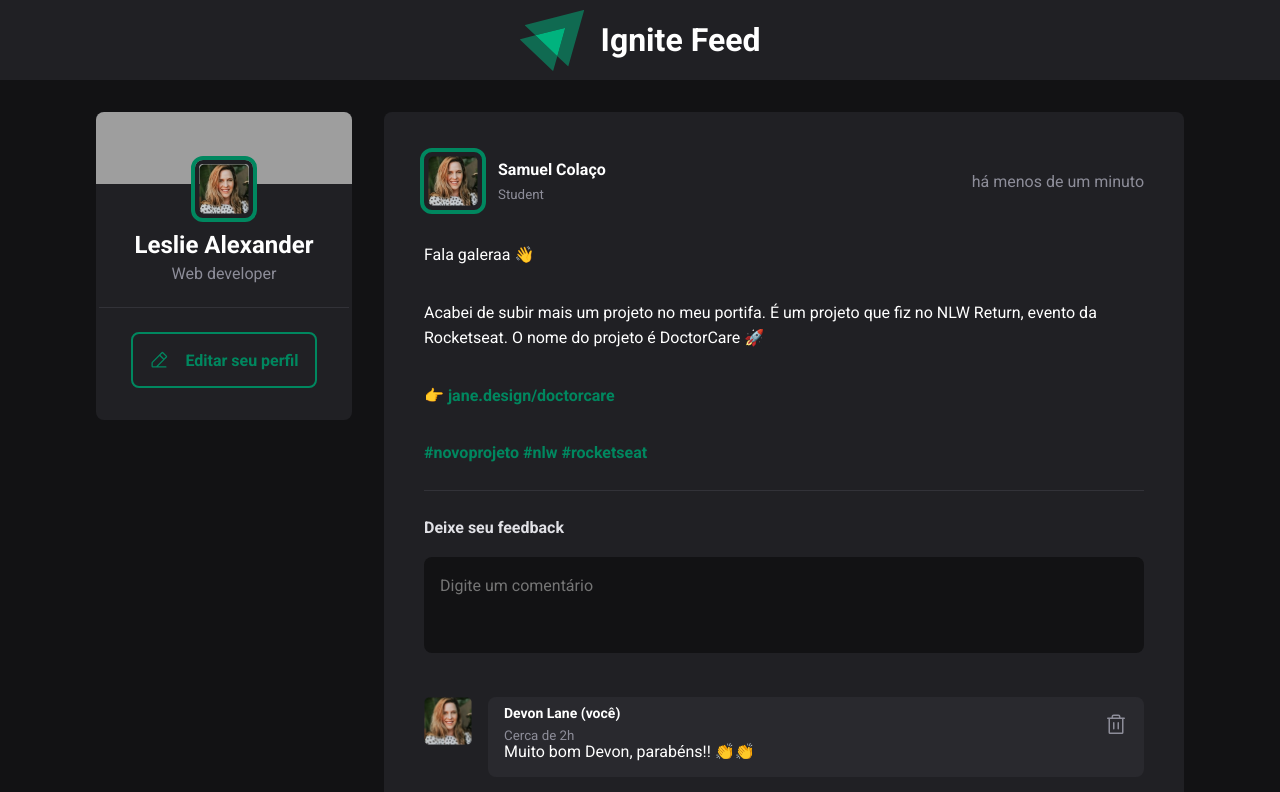
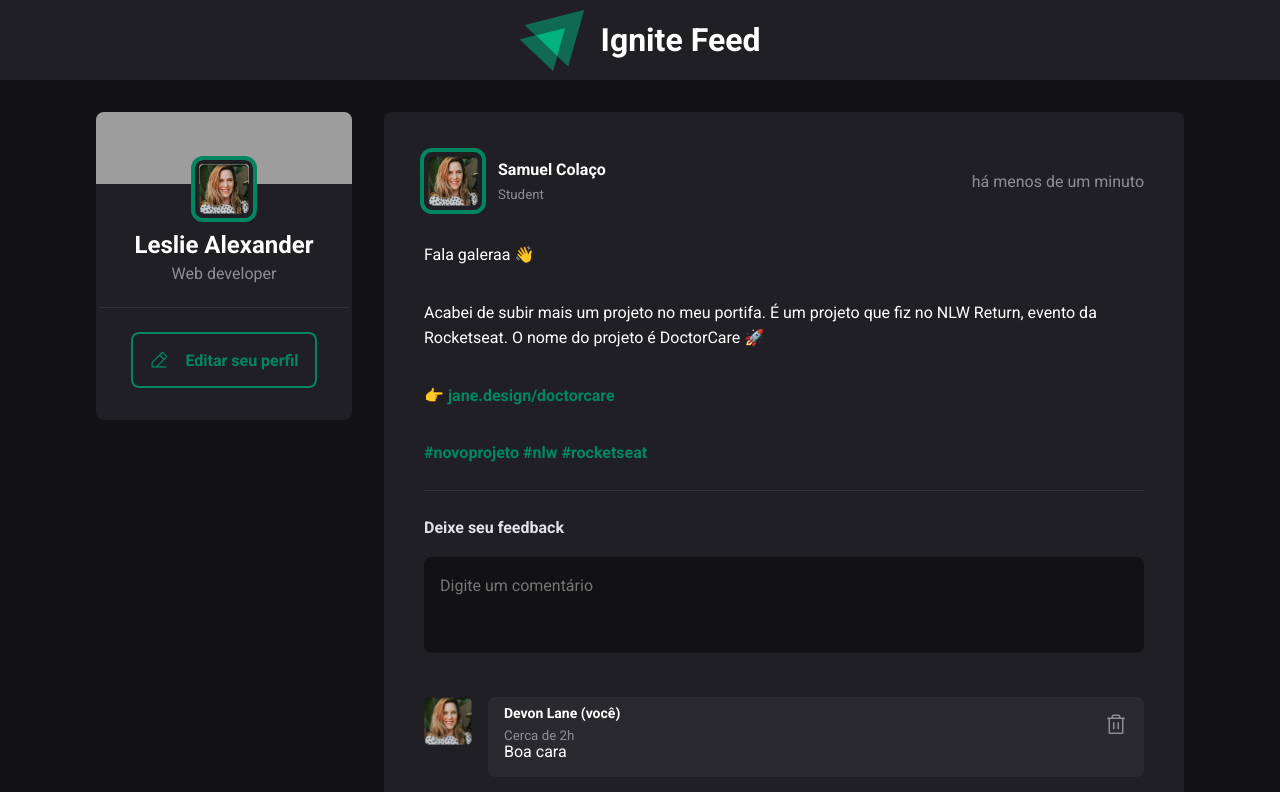
Before and after one commit to SamuelColaco/Feed-social, a React (Vite) app: page / in a window 1280 px wide. Shown: the top 792 px of the page. Built offline with nearby package versions, Linux system fonts and the light colour scheme; grey boxes are pictures that could not be loaded.

Commit message:
Aprimorando os comentarios adicionados

```diff
--- a/src/components/Comment.jsx
+++ b/src/components/Comment.jsx
@@ -21,7 +21,7 @@ export function Comment(props){
                                 <Trash  size={24}/>
                             </button>
                     </header>
-                    <p>Muito bom Devon, parabéns!! 👏👏</p>
+                    <p>{props.content}</p>
                 </div>
                 <footer>
                     <button>
--- a/src/components/Post.jsx
+++ b/src/components/Post.jsx
@@ -20,17 +20,30 @@ export function Post(props){
         locale: ptBR,
         addSuffix: true,
     })
+
     const [comments, setComments] = useState([
-        1,
-        2
+        'Boa cara',
     ])
+    const [newTextComment, setNewTextComment] = useState('')
 
     function addComments(){
 
         event.preventDefault()
 
-        setComments([...comments, setComments.length +1])
+        if(newTextComment === ""){
+            alert("Digite algo para mandar")
+        }
+        else{
+            setComments([...comments, newTextComment])
+            setNewTextComment('')
+        }
+
     }
+
+    function HandleValue(){
+        setNewTextComment(event.target.value)
+    }
+
     return(
        <article className={style}>
            <header>
@@ -61,7 +74,7 @@ export function Post(props){
            </div>
            <form onSubmit={addComments}>
             <strong>Deixe seu feedback</strong>
-            <textarea placeholder='Digite um comentário'>
+            <textarea placeholder='Digite um comentário' name='comments' onChange={HandleValue} value={newTextComment}>
 
             </textarea>
             <footer>
@@ -71,7 +84,7 @@ export function Post(props){
 
            <div>
                {comments.map(comment => {
-                return <Comment />
+                return <Comment   content={comment}/>
                })}
 
 
```
